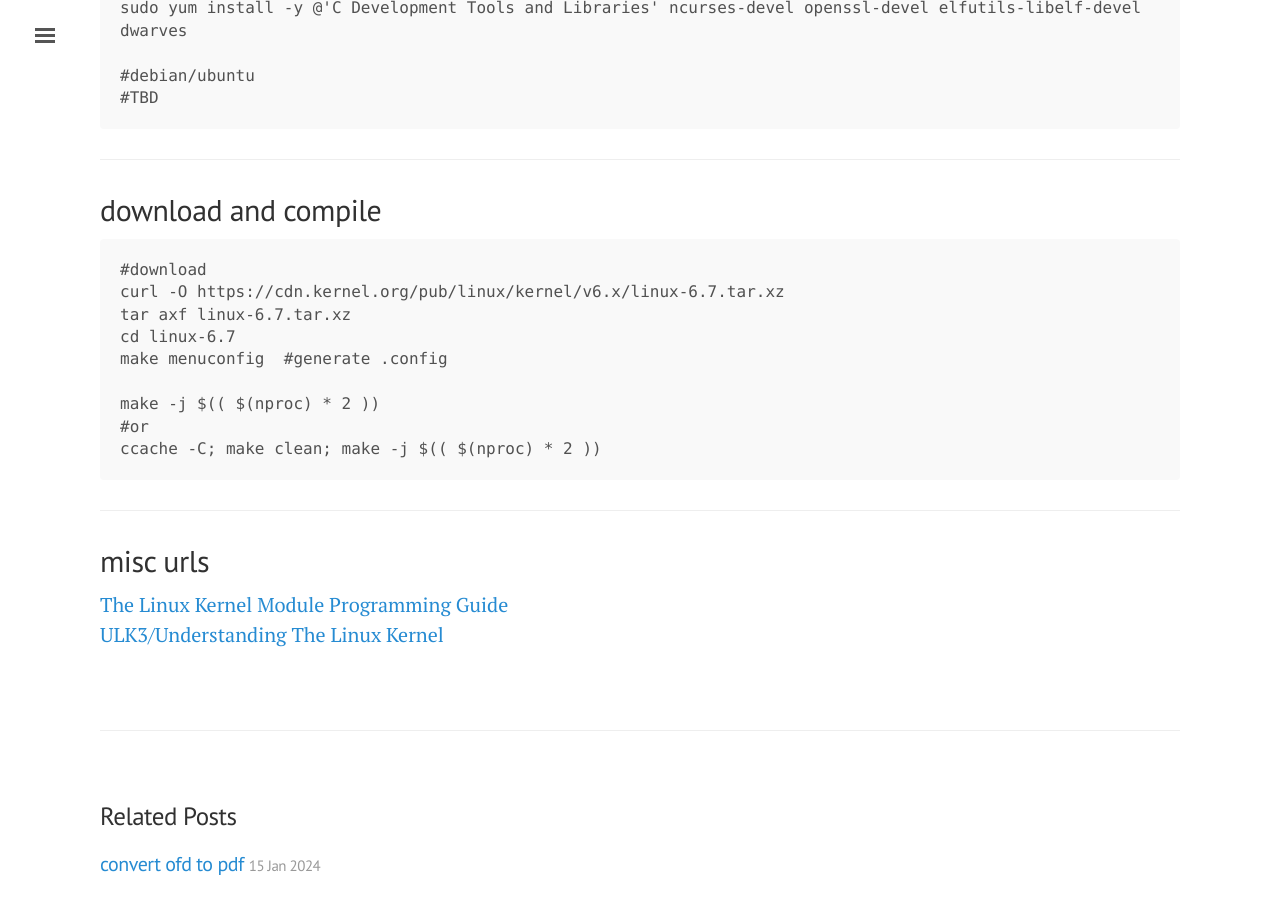
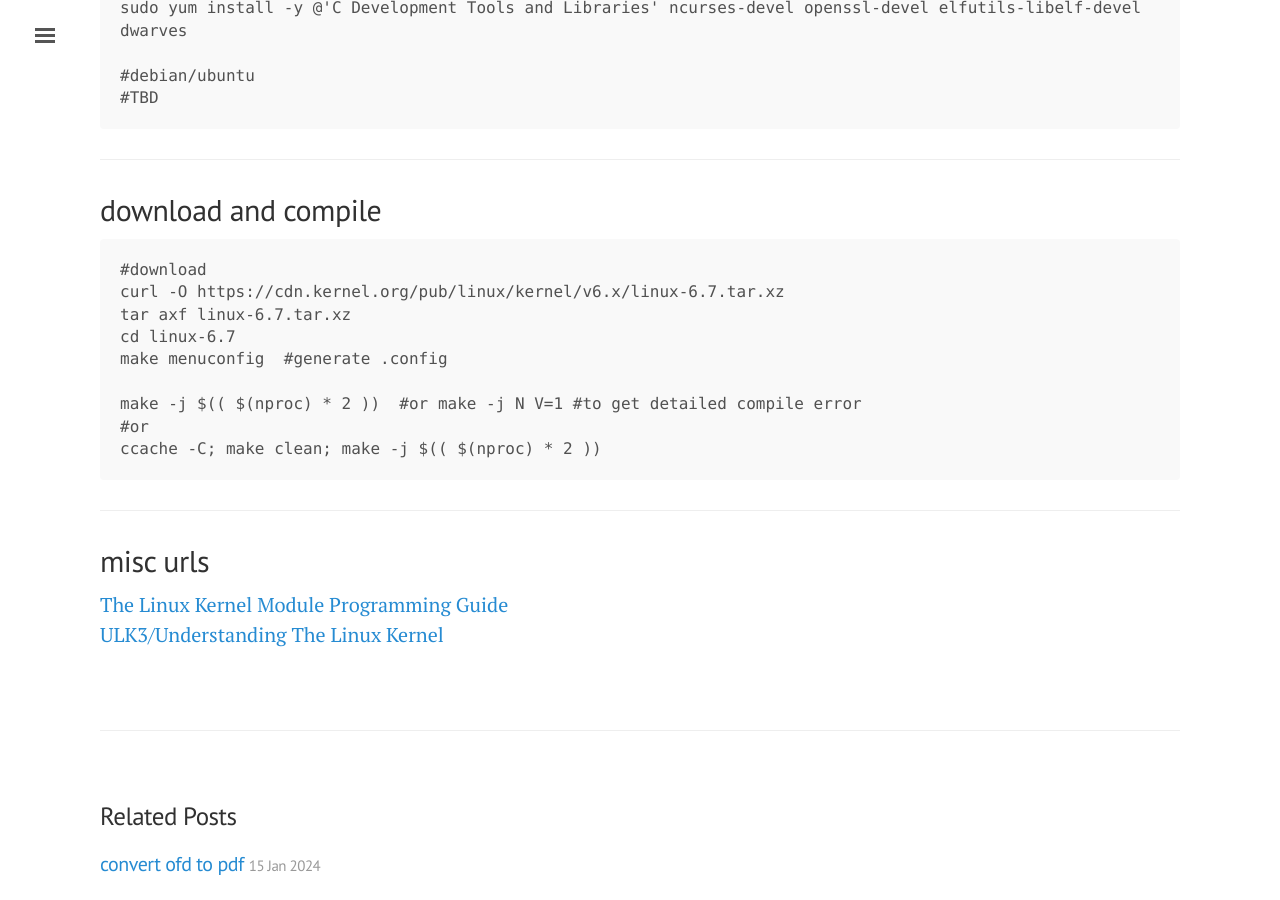
Before and after one commit to tcler/tcler.github.io, a Jekyll site: the page built from _posts/2024-01-12-compile-linux-upstream-kernel.md, in a window 1280 px wide and 900 px high, scrolled down 523 px. Built offline with Jekyll 4.4.1, drawn with Linux system fonts in a browser that asks for light colours.

Commit message:
Update 2024-01-12-compile-linux-upstream-kernel.md

````diff
--- a/_posts/2024-01-12-compile-linux-upstream-kernel.md
+++ b/_posts/2024-01-12-compile-linux-upstream-kernel.md
@@ -24,7 +24,7 @@ tar axf linux-6.7.tar.xz
 cd linux-6.7
 make menuconfig  #generate .config
 
-make -j $(( $(nproc) * 2 ))
+make -j $(( $(nproc) * 2 ))  #or make -j N V=1 #to get detailed compile error
 #or
 ccache -C; make clean; make -j $(( $(nproc) * 2 ))
 ```
````
